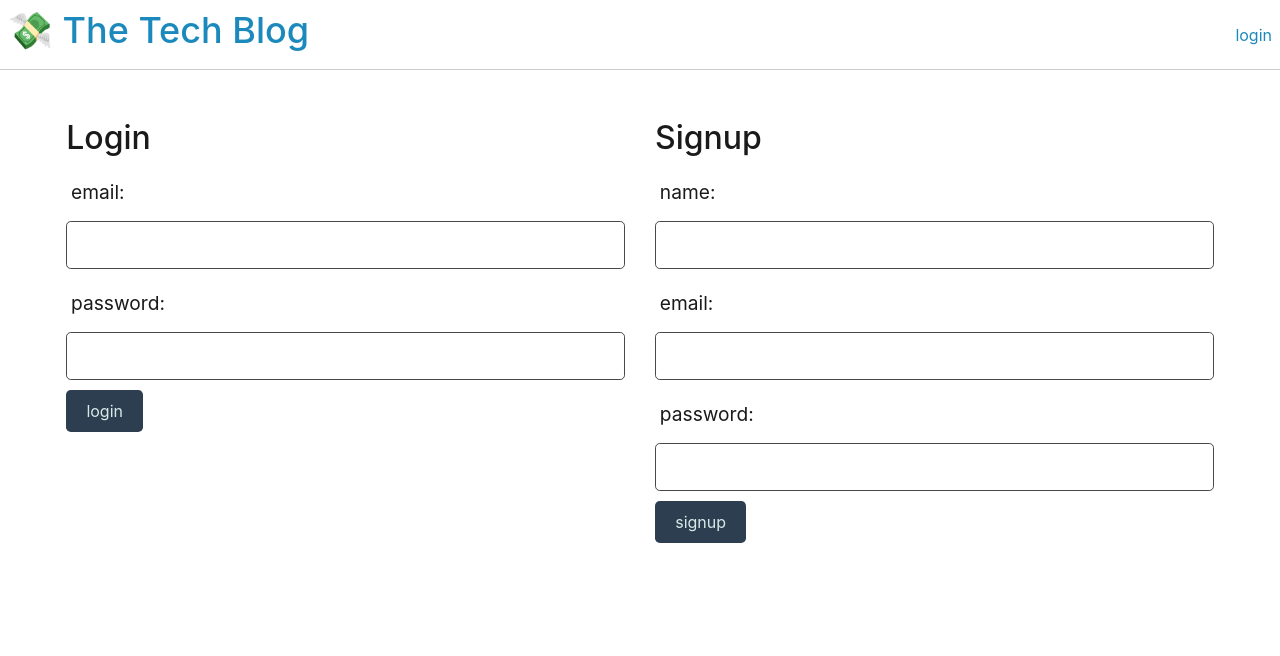
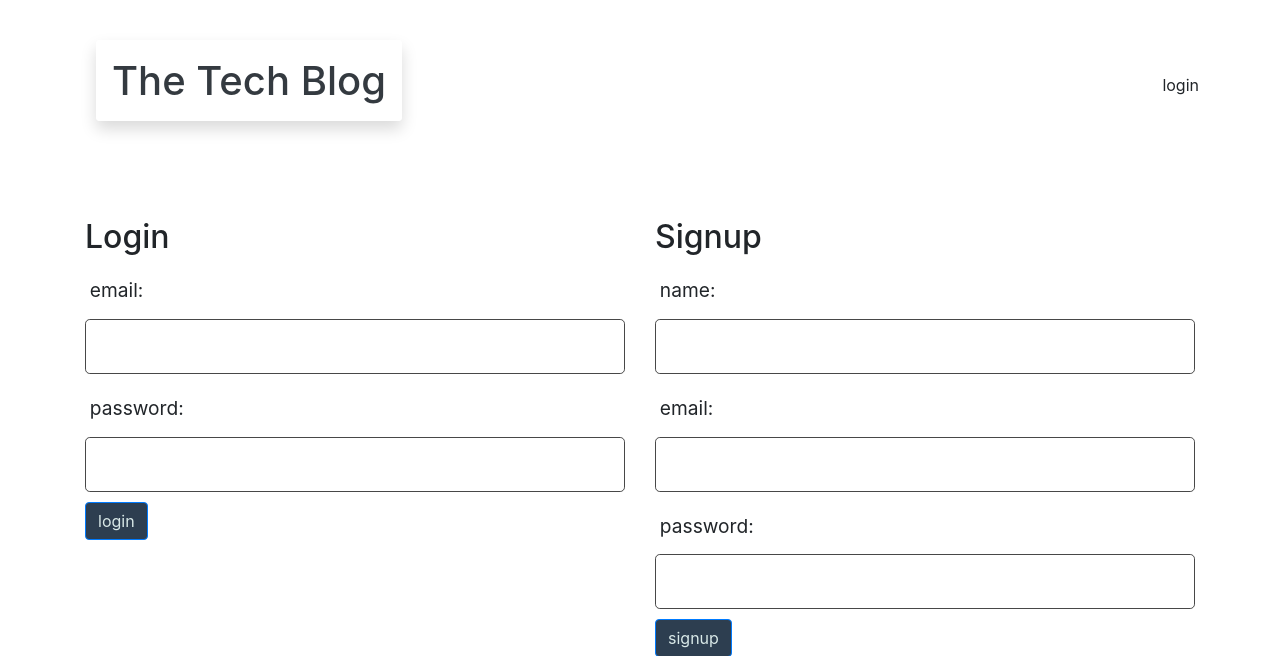
Before and after one commit to marissacraig/SDBlog, a Node project: template views/login.handlebars in a window 1280 px wide. Shown: the top 656 px of the page. Run offline with Node 20 templates, Linux system fonts and the light colour scheme; the template is opened without the code that fills it, so the values that code supplies are empty; some libraries are stand-ins or nearby versions.

Commit message:
fixed bug in js files

```diff
--- a/controllers/homeRoutes.js
+++ b/controllers/homeRoutes.js
@@ -50,7 +50,7 @@ router.get('/blog/:id', async (req, res) => {
 });
 
 // Use withAuth middleware to prevent access to route
-router.get('/profile', withAuth, async (req, res) => {
+router.get('/dashboard', withAuth, async (req, res) => {
   try {
     // Find the logged in user based on the session ID
     const userData = await User.findByPk(req.session.user_id, {
@@ -60,7 +60,7 @@ router.get('/profile', withAuth, async (req, res) => {
 
     const user = userData.get({ plain: true });
 
-    res.render('profile', {
+    res.render('/dashboard', {
       ...user,
       logged_in: true
     });
@@ -72,7 +72,7 @@ router.get('/profile', withAuth, async (req, res) => {
 router.get('/login', (req, res) => {
   // If the user is already logged in, redirect the request to another route
   if (req.session.logged_in) {
-    res.redirect('/profile');
+    res.redirect('/dashboard');
     return;
   }
 
--- a/package.json
+++ b/package.json
@@ -1,5 +1,5 @@
 {
-  "name": "crowd-funding",
+  "name": "the-tech-blog",
   "version": "1.0.0",
   "description": "",
   "main": "server.js",
--- a/public/css/style.css
+++ /dev/null
@@ -1,24 +0,0 @@
-header, .project:not(:last-child) {
-  border-bottom: 1px solid #ccc;
-}
-
-.no-button {
-  background: none;
-  border: none;
-  padding: 0;
-  cursor: pointer;
-  color: #1b89bc;
-  text-decoration: none;
-  font-size: 100%;
-}
-
-.no-button:hover {
-  color: #065b83;
-  text-decoration: underline;
-}
-
-.dollar-amount {
-  color: #056605;
-  font-weight: bold;
-  margin-left: -5px;
-}
--- a/public/js/login.js
+++ b/public/js/login.js
@@ -14,8 +14,8 @@ const loginFormHandler = async (event) => {
     });
 
     if (response.ok) {
-      // If successful, redirect the browser to the profile page
-      document.location.replace('/profile');
+      // If successful, redirect the browser to the dashboard page
+      document.location.replace('/dashboard');
     } else {
       alert(response.statusText);
     }
@@ -37,7 +37,7 @@ const signupFormHandler = async (event) => {
     });
 
     if (response.ok) {
-      document.location.replace('/profile');
+      document.location.replace('/dashboard');
     } else {
       alert(response.statusText);
     }
--- a/views/blog.handlebars
+++ b/views/blog.handlebars
@@ -1,7 +1,7 @@
 <div class="text-center">
   <h2>{{name}}</h2>
   <p>{{{get_emoji}}}</p>
-  <p>{{description}}</p>
+  <p>{{body}}</p>
   <p>Created by {{user.name}} on {{format_date date_created}}</p>
   <p>
     <button class="btn btn-primary">Like this Post!</button>
--- a/views/layouts/main.handlebars
+++ b/views/layouts/main.handlebars
@@ -5,27 +5,27 @@
   <meta charset="UTF-8">
   <meta name="viewport" content="width=device-width, initial-scale=1.0">
   <title>The Tech Blog</title>
+  <link rel="stylesheet" href="/css/jass.css">
   <link rel="stylesheet" href="https://stackpath.bootstrapcdn.com/bootstrap/4.3.1/css/bootstrap.min.css">
-  <link rel="stylesheet" href="/css/jass.css">
-  <link rel="stylesheet" href="/css/style.css">
 </head>
 
 <body>
   <div class="flex-column justify-space-around">
-    <header class="display-flex justify-space-between align-center p-2">
+    <header class="display-flex justify-space-between m-5 align-center bg-secondary-subtle" data-bs-theme="dark">
       <h1>
-        <span role="img" aria-label="money">💸</span>
-        <a href="/">The Tech Blog</a>
+        <a class="text-dark bg-white shadow p-3 m-5 rounded" href="/">The Tech Blog</a>
       </h1>
-      <nav>
+      <nav class="nav justify-space-between m-3 fs-lg">
         <!-- Conditionally render login or logout links -->
         {{#if logged_in}}
-        <a href="/profile">profile</a> |
-        <button class="no-button" id="logout">logout</button>
+        <a class="nav-link btn" href="/">home</a>
+        <a class="nav-lin btn" href="/dashboard">dashboard</a>
+        <a class="nav-link btn" id="logout">logout</a>
         {{else}}
-        <a href="/login">login</a>
+        <a class="nav-link btn" href="/login">login</a>
         {{/if}}
       </nav>
+
     </header>
     <main class="container container-fluid mt-5">
       <!-- Render the sub layout -->
```
Also changed, not shown: public/js/profile.js (+7 -8 lines), views/dashboard.handlebars (renamed from views/profile.handlebars).
